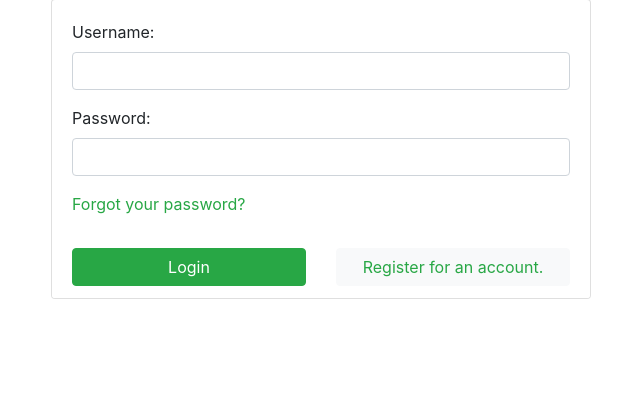
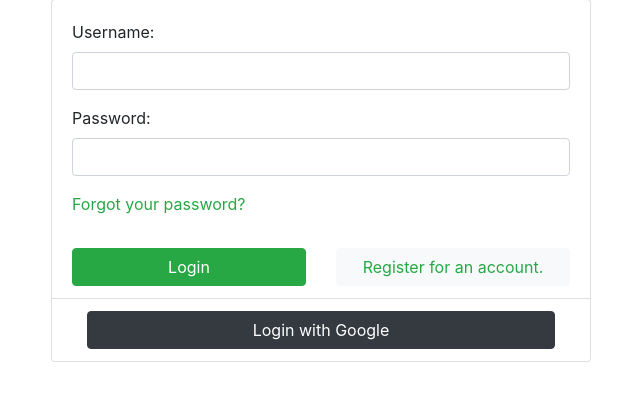
Before and after one commit to yusuphiqbal/bookmarks, a Django app: page /account/login/ in a window 1280 px wide. Shown: the part 202-603 px from the top of the page, without its empty margins (319-959 px from the left). Run offline with Django 3.2, Linux system fonts and the light colour scheme; some libraries are stand-ins or nearby versions.

Commit message:
Added button to enable users to login with Google

```diff
--- a/account/templates/registration/login.html
+++ b/account/templates/registration/login.html
@@ -37,6 +37,11 @@
                             </div>
                         </div>
                     </div>
+                    <div class="card-footer bg-white">
+                        <div class="col">
+                            <a href="{% url 'social:begin' 'google-oauth2' %}" class="btn btn-dark btn-block">Login with Google</a>
+                        </div>
+                    </div>
                 </form>
                 </div>
             </div>
```
